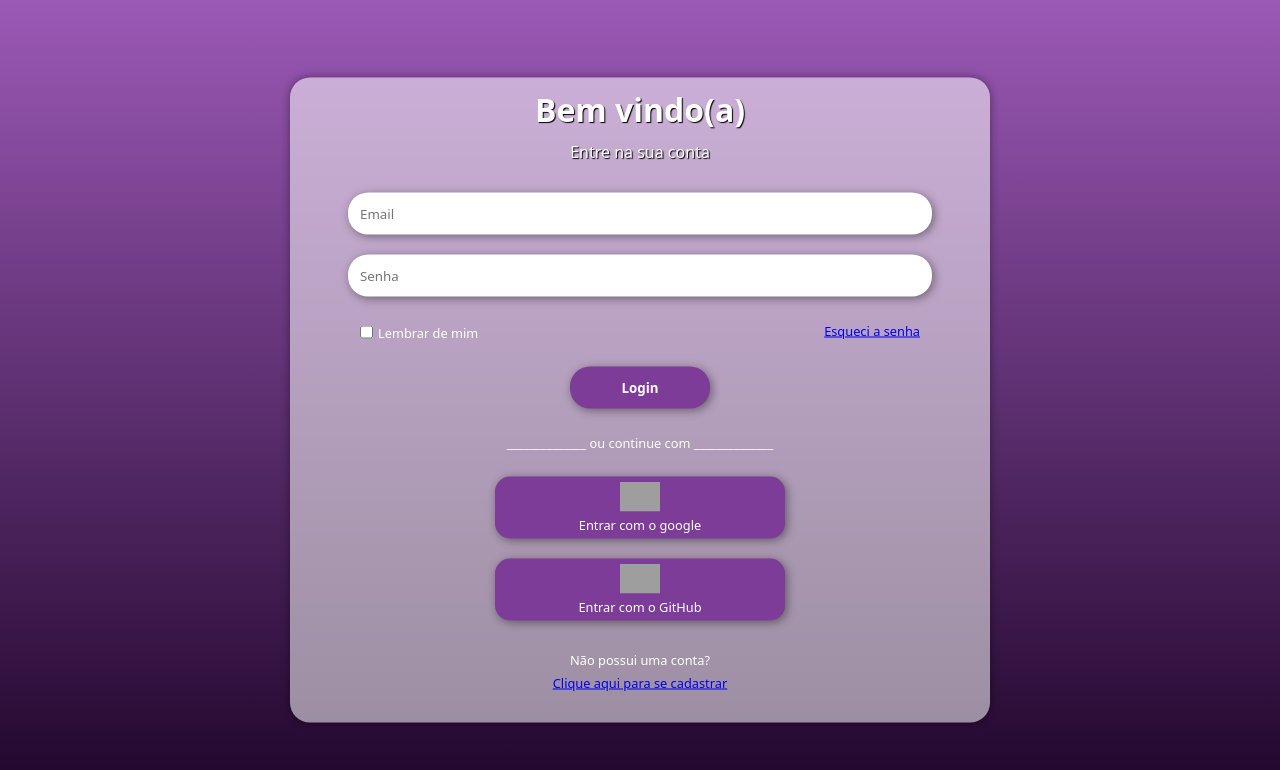
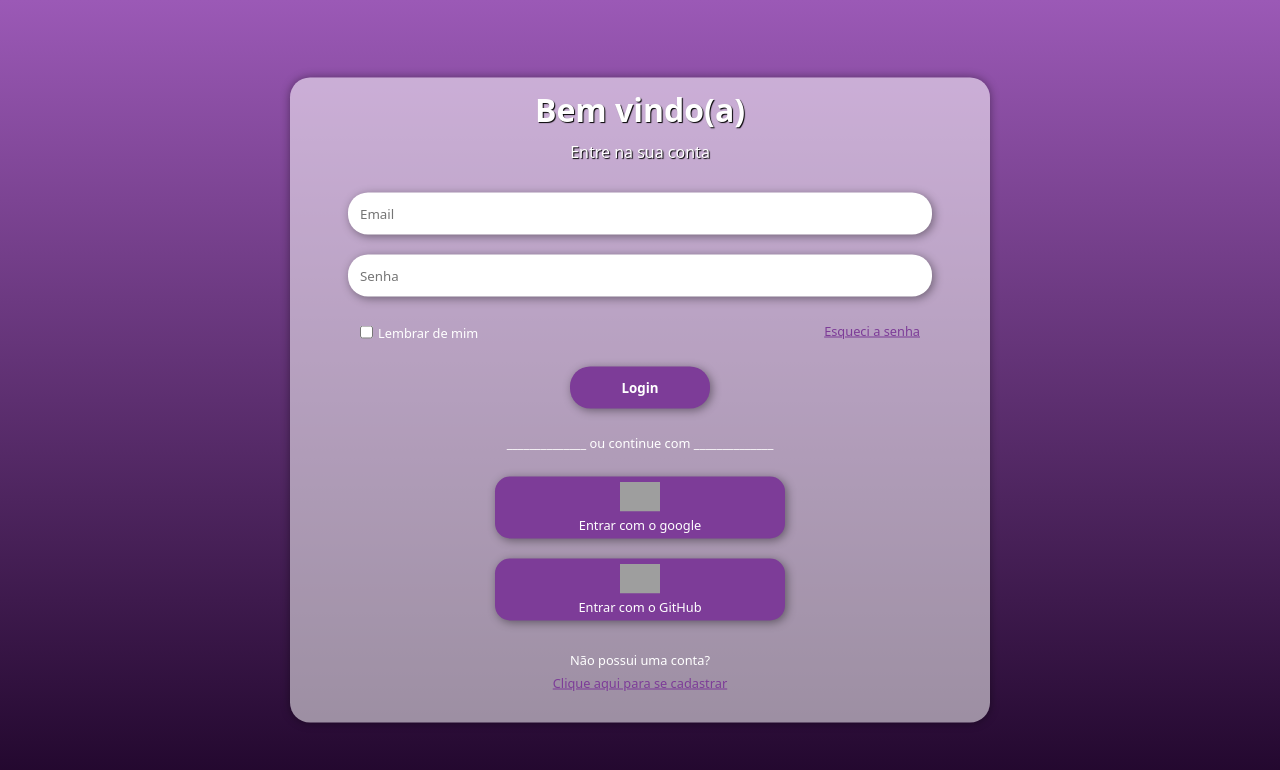
Before and after one commit to elisa-ranikelly/projeto-tela-login, a plain HTML site: page index.html in a window 1280 px wide. Drawn offline with Linux system fonts and the light colour scheme; grey boxes are pictures that could not be loaded.

Commit message:
modifiquei as cores dos links

```diff
--- a/estilos/style.css
+++ b/estilos/style.css
@@ -103,6 +103,7 @@ article#campo-senha label {
 
 article#campo-senha a {
     display: inline-block;
+    color: var(--cor04);
     float: right;
 }
 
@@ -176,6 +177,10 @@ article#cadastro > p{
     padding: 5px;
 }
 
+article#cadastro a{
+    color: var(--cor04);
+}
+
 article#cadastro > a:hover{
     color: white;
 }
```
